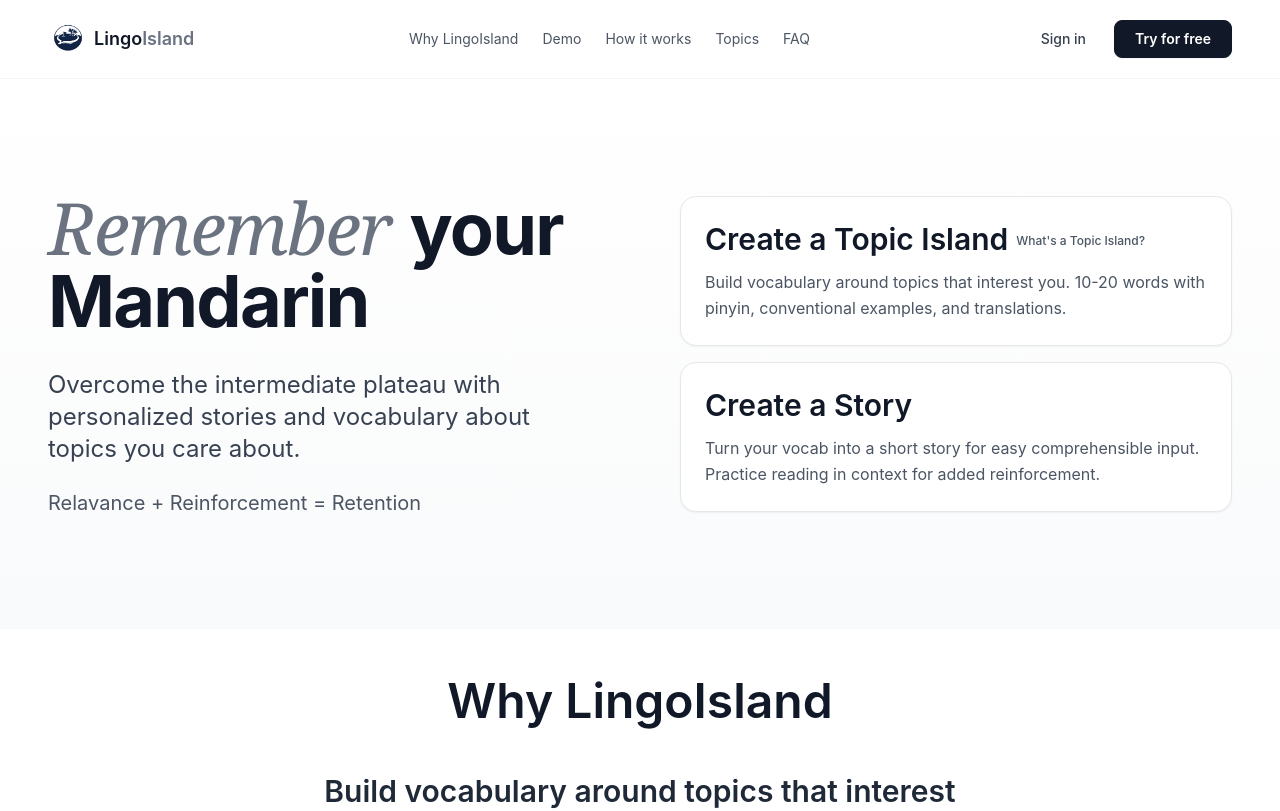
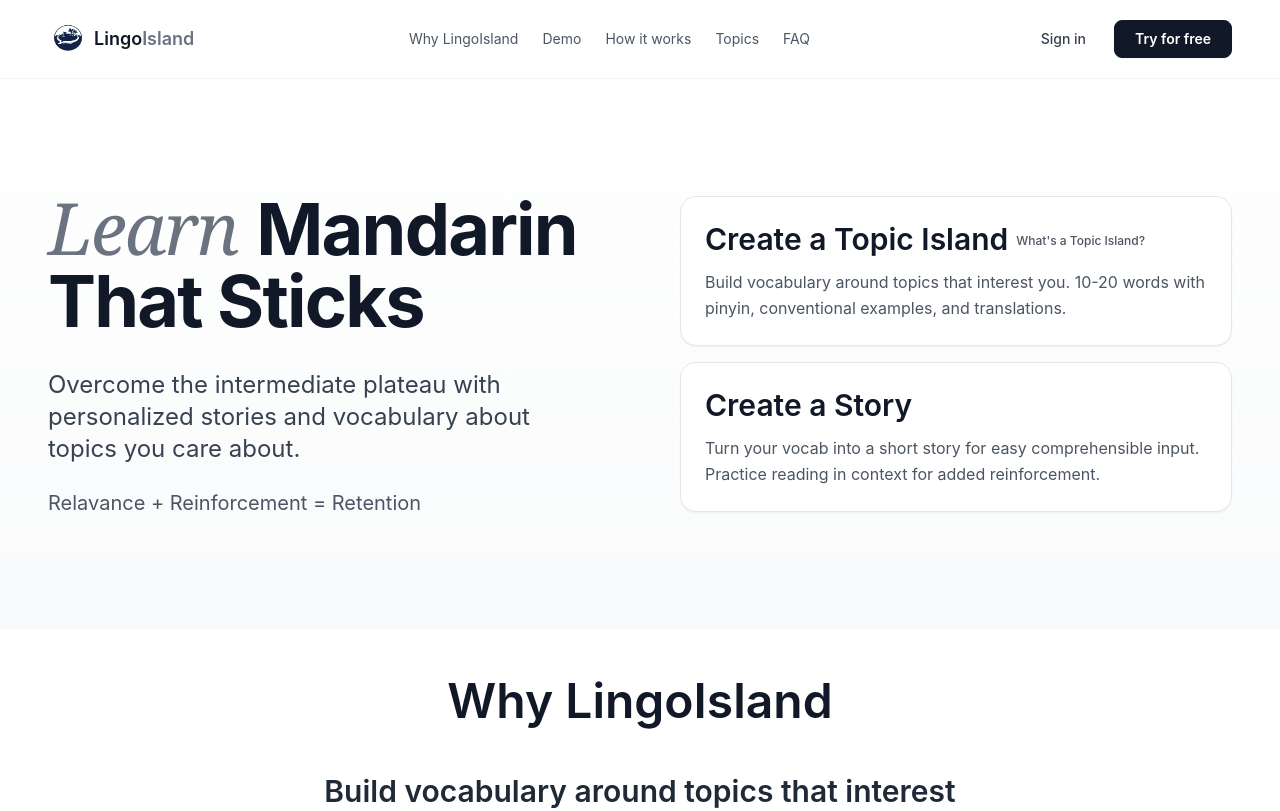
Before and after one commit to Cameronlhwa/lingoisland, a Next.js app: page / in a window 1280 px wide. Shown: the top 811 px of the page. Built offline with nearby package versions, Linux system fonts and the light colour scheme; no server answers.

Commit message:
changed back title

```diff
--- a/components/landing/Hero.tsx
+++ b/components/landing/Hero.tsx
@@ -18,9 +18,9 @@ export default function Hero() {
             className="flex max-w-xl flex-col justify-center"
           >
             <h1 className="mb-8 text-5xl leading-tight tracking-tight md:text-6xl lg:text-7xl">
-              <span className="font-serif italic text-gray-500">Remember</span>{" "}
+              <span className="font-serif italic text-gray-500">Learn</span>{" "}
               <span className="font-sans font-bold text-gray-900">
-                your Mandarin
+                Mandarin That Sticks
               </span>
             </h1>
             <p className="mb-6 text-xl leading-relaxed text-gray-700 md:text-2xl">
```
